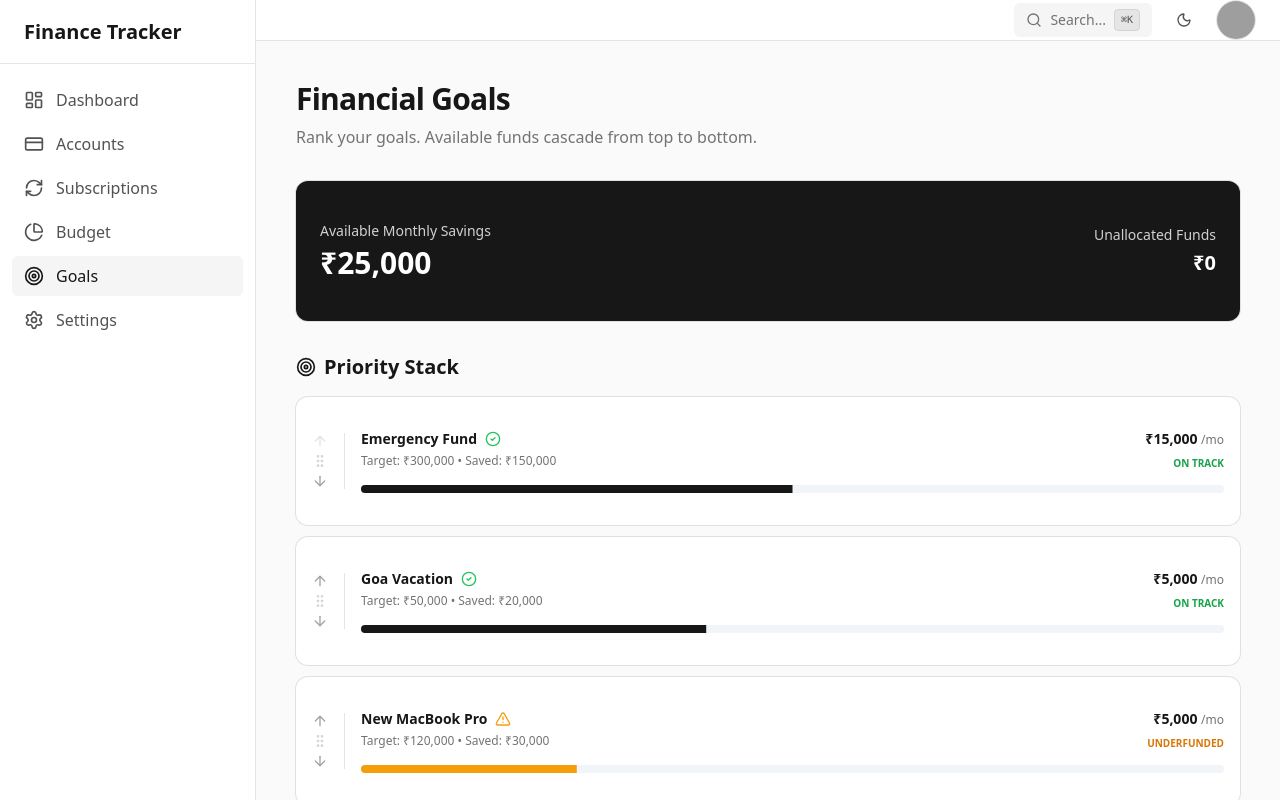
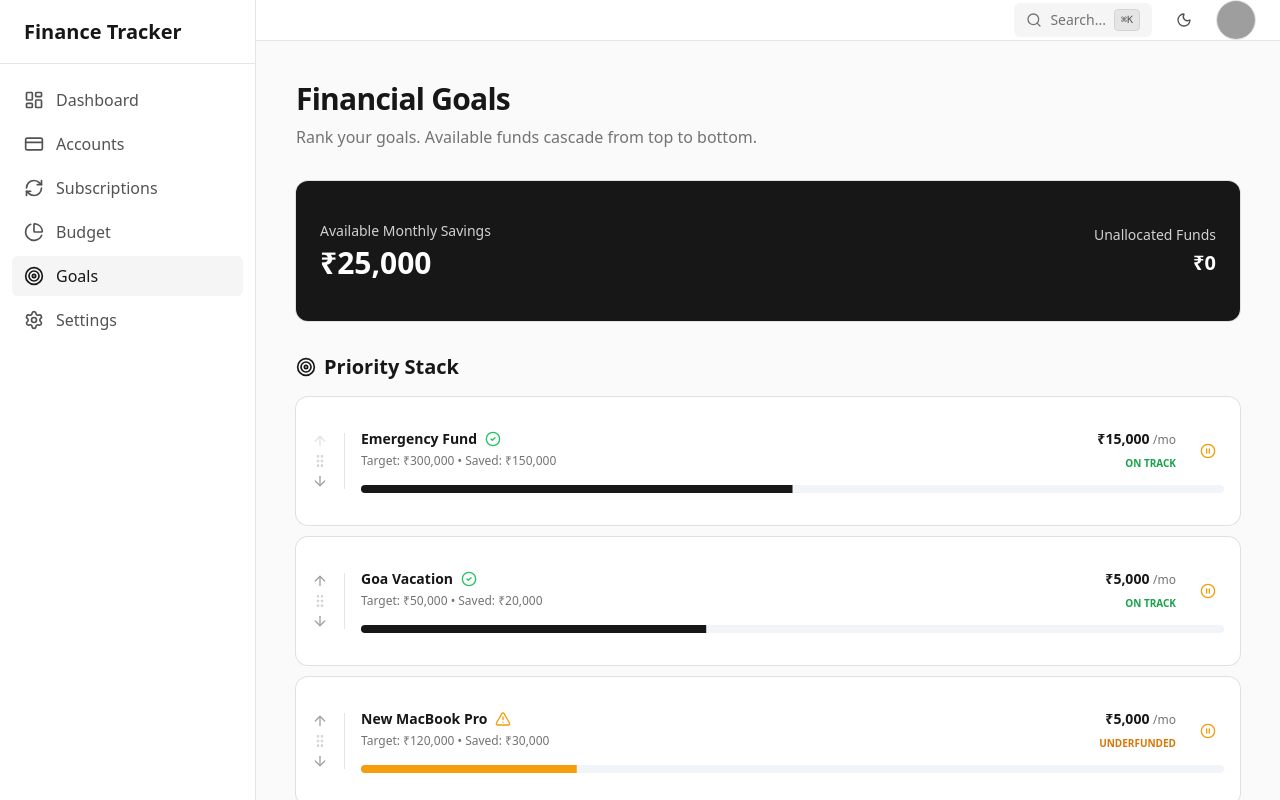
Before and after one commit to yashkumar181/fin_dashboard, a React (Vite) app: page /goals in a window 1280 px wide. Built offline with nearby package versions, Linux system fonts and the light colour scheme; grey boxes are pictures that could not be loaded.

Commit message:
feat: added manual pause toggle to goals engine

```diff
--- a/src/pages/Goals.tsx
+++ b/src/pages/Goals.tsx
@@ -1,23 +1,22 @@
 import { useState } from "react"
 import { Card, CardContent } from "@/components/ui/card"
 import { Progress } from "@/components/ui/progress"
-import { Target, AlertTriangle, ArrowUp, ArrowDown, GripVertical, CheckCircle2 } from "lucide-react"
+import { Target, AlertTriangle, ArrowUp, ArrowDown, GripVertical, CheckCircle2, PauseCircle, PlayCircle } from "lucide-react"
+import { Button } from "@/components/ui/button"
 
-// Initial state
+// Added 'isPaused' to our initial state
 const initialGoals = [
-  { id: 1, name: "Emergency Fund", target: 300000, current: 150000, desiredMonthly: 15000 },
-  { id: 2, name: "Goa Vacation", target: 50000, current: 20000, desiredMonthly: 5000 },
-  { id: 3, name: "New MacBook Pro", target: 120000, current: 30000, desiredMonthly: 8000 },
-  { id: 4, name: "Car Downpayment", target: 400000, current: 50000, desiredMonthly: 10000 },
+  { id: 1, name: "Emergency Fund", target: 300000, current: 150000, desiredMonthly: 15000, isPaused: false },
+  { id: 2, name: "Goa Vacation", target: 50000, current: 20000, desiredMonthly: 5000, isPaused: false },
+  { id: 3, name: "New MacBook Pro", target: 120000, current: 30000, desiredMonthly: 8000, isPaused: false },
+  { id: 4, name: "Car Downpayment", target: 400000, current: 50000, desiredMonthly: 10000, isPaused: false },
 ]
 
 export default function Goals() {
   const [goals, setGoals] = useState(initialGoals)
 
-  // The user only has ₹25,000 left over each month to put towards goals
   const availableMonthlySavings = 25000
 
-  // Move a goal up in priority
   const moveUp = (index: number) => {
     if (index === 0) return
     const newGoals = [...goals]
@@ -27,7 +26,6 @@ export default function Goals() {
     setGoals(newGoals)
   }
 
-  // Move a goal down in priority
   const moveDown = (index: number) => {
     if (index === goals.length - 1) return
     const newGoals = [...goals]
@@ -37,15 +35,36 @@ export default function Goals() {
     setGoals(newGoals)
   }
 
+  // Toggle Pause State
+  const togglePause = (id: number) => {
+    setGoals(goals.map(goal =>
+      goal.id === id ? { ...goal, isPaused: !goal.isPaused } : goal
+    ))
+  }
+
   // Dynamic funding logic (The Engine)
   let remainingFunds = availableMonthlySavings
 
   const processedGoals = goals.map((goal) => {
+    const progressPercentage = (goal.current / goal.target) * 100
+
+    // If manually paused, it gets ZERO funding and doesn't subtract from remainingFunds
+    if (goal.isPaused) {
+      return {
+        ...goal,
+        allocatedAmount: 0,
+        isFullyFunded: false,
+        isPartiallyFunded: false,
+        isUnfunded: true,
+        progressPercentage
+      }
+    }
+
+    // Normal logic for active goals
     const isFullyFunded = remainingFunds >= goal.desiredMonthly
     const allocatedAmount = isFullyFunded ? goal.desiredMonthly : Math.max(0, remainingFunds)
 
     remainingFunds -= allocatedAmount
-    const progressPercentage = (goal.current / goal.target) * 100
 
     return {
       ...goal,
@@ -88,7 +107,9 @@ export default function Goals() {
             <Card
               key={goal.id}
               className={`transition-all duration-300 ${
-                goal.isUnfunded
+                goal.isPaused
+                  ? 'border-dashed border-neutral-300 dark:border-neutral-700 bg-neutral-50/50 dark:bg-neutral-900/50 opacity-60 grayscale-[0.5]'
+                  : goal.isUnfunded
                     ? 'border-red-200 dark:border-red-900/50 bg-red-50/30 dark:bg-red-900/10 opacity-75'
                     : goal.isPartiallyFunded
                       ? 'border-amber-200 dark:border-amber-900/50'
@@ -114,31 +135,48 @@ export default function Goals() {
                     <div>
                       <h3 className="font-semibold text-neutral-900 dark:text-white flex items-center gap-2">
                         {goal.name}
-                        {goal.isFullyFunded && <CheckCircle2 className="h-4 w-4 text-green-500" />}
-                        {goal.isPartiallyFunded && <AlertTriangle className="h-4 w-4 text-amber-500" />}
-                        {goal.isUnfunded && <AlertTriangle className="h-4 w-4 text-red-500" />}
+                        {!goal.isPaused && goal.isFullyFunded && <CheckCircle2 className="h-4 w-4 text-green-500" />}
+                        {!goal.isPaused && goal.isPartiallyFunded && <AlertTriangle className="h-4 w-4 text-amber-500" />}
+                        {!goal.isPaused && goal.isUnfunded && <AlertTriangle className="h-4 w-4 text-red-500" />}
                       </h3>
                       <p className="text-xs text-neutral-500 mt-1">
                         Target: ₹{goal.target.toLocaleString()} • Saved: ₹{goal.current.toLocaleString()}
                       </p>
                     </div>
+
+                    <div className="flex items-center gap-4">
+                      {/* Status & Allocation */}
                       <div className="text-right">
-                      <p className="text-sm font-bold text-neutral-900 dark:text-white">
+                        <p className={`text-sm font-bold ${goal.isPaused ? 'text-neutral-500' : 'text-neutral-900 dark:text-white'}`}>
                           ₹{goal.allocatedAmount.toLocaleString()} <span className="text-xs font-normal text-neutral-500">/mo</span>
                         </p>
                         <p className={`text-[10px] uppercase font-bold mt-1 ${
+                          goal.isPaused ? 'text-neutral-500' :
                           goal.isFullyFunded ? 'text-green-600 dark:text-green-500' :
                           goal.isPartiallyFunded ? 'text-amber-600 dark:text-amber-500' :
                           'text-red-600 dark:text-red-500'
                         }`}>
-                        {goal.isFullyFunded ? 'On Track' : goal.isPartiallyFunded ? 'Underfunded' : 'Halted'}
+                          {goal.isPaused ? 'Paused' : goal.isFullyFunded ? 'On Track' : goal.isPartiallyFunded ? 'Underfunded' : 'Halted'}
                         </p>
+                      </div>
+
+                      {/* Pause/Play Button */}
+                      <Button
+                        variant="ghost"
+                        size="icon"
+                        onClick={() => togglePause(goal.id)}
+                        className={goal.isPaused ? "text-neutral-500 hover:text-neutral-900 dark:hover:text-white" : "text-amber-500 hover:text-amber-600 hover:bg-amber-50 dark:hover:bg-amber-950"}
+                        title={goal.isPaused ? "Resume Goal" : "Pause Goal"}
+                      >
+                        {goal.isPaused ? <PlayCircle className="h-5 w-5" /> : <PauseCircle className="h-5 w-5" />}
+                      </Button>
                     </div>
                   </div>
 
                   <Progress
                     value={goal.progressPercentage}
                     className={`h-2 ${
+                      goal.isPaused ? '[&>div]:bg-neutral-300 dark:[&>div]:bg-neutral-600' :
                       goal.isUnfunded ? '[&>div]:bg-red-500' :
                       goal.isPartiallyFunded ? '[&>div]:bg-amber-500' :
                       '[&>div]:bg-neutral-900 dark:[&>div]:bg-white'
```
Lines whose indentation alone changed are shown as unchanged.
